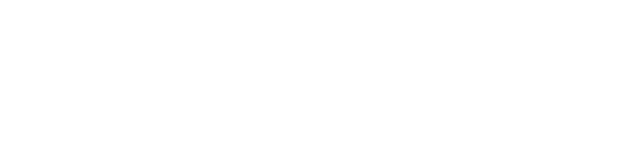
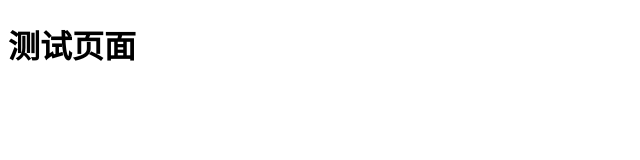
Before and after one commit to ycxGHub/ycxGhub.github.io, a plain HTML site: page index.html in a window 1280 px wide. Shown: the whole page, without its empty margins (0-640 px from the left). Drawn offline with Linux system fonts and the light colour scheme.

Commit message:
first-create

```diff
--- a/index.html
+++ b/index.html
@@ -2,11 +2,12 @@
 <html lang="en">
 <head>
     <meta charset="UTF-8">
-    <title></title>
+    <title>首页</title>
 </head>
 <body>
 <div>
     <h1>
+        测试页面
     </h1>
 </div>
 </body>
```
